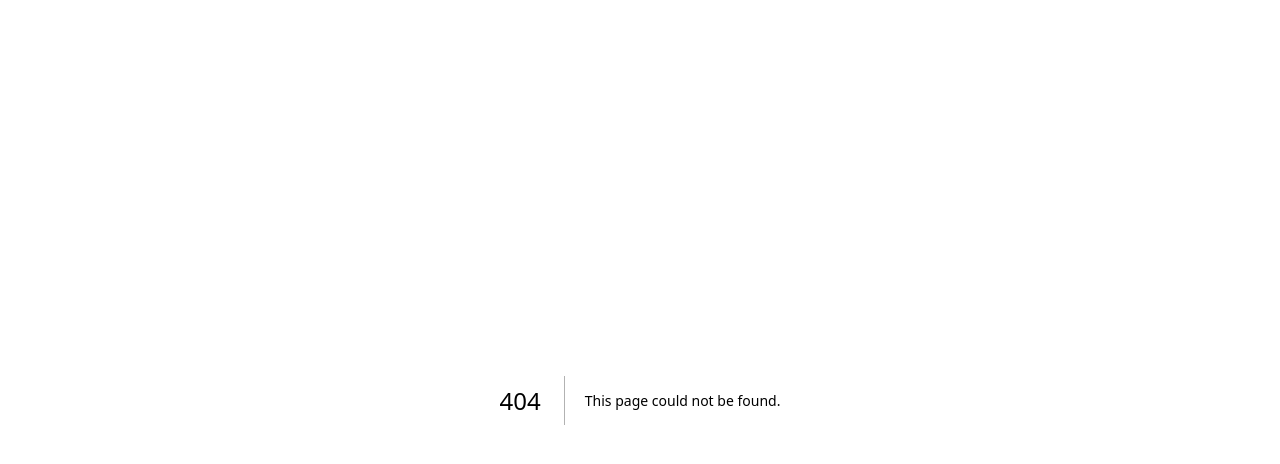
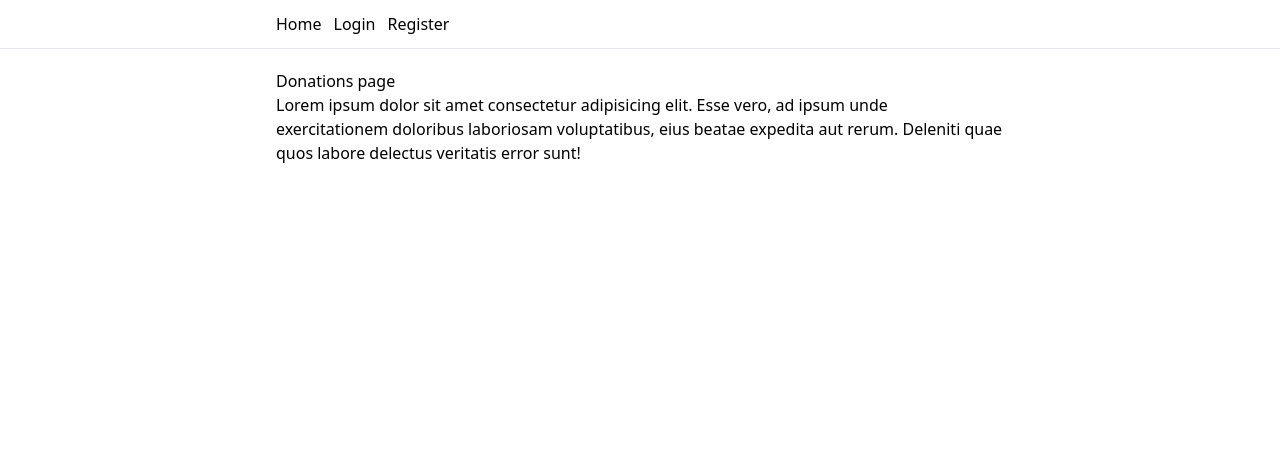
Before and after one commit to SySafarila/engsel-frontend, a Next.js app: page /dashboard/donations in a window 1280 px wide. Before the commit this address had no page. Shown: the top 464 px of the page. Built offline with nearby package versions, Linux system fonts and the light colour scheme.

Commit message:
add donations page

```diff
--- a/src/components/Navbar.tsx
+++ b/src/components/Navbar.tsx
@@ -30,6 +30,7 @@ const Navbar = ({ authenticated = false }: { authenticated: boolean }) => {
         {authenticated === true && (
           <>
             <Link href="/dashboard">Dashboard</Link>
+            <Link href="/dashboard/donations">Donations</Link>
             <span onClick={logout} className="cursor-pointer">
               Logout
             </span>
--- /dev/null
+++ b/src/pages/dashboard/donations/index.tsx
@@ -0,0 +1,19 @@
+import MainLayout from "@/components/layouts/MainLayout";
+
+const Donations = () => {
+  return (
+    <MainLayout>
+      <div className="p-5">
+        <p>Donations page</p>
+        <p>
+          Lorem ipsum dolor sit amet consectetur adipisicing elit. Esse vero, ad
+          ipsum unde exercitationem doloribus laboriosam voluptatibus, eius
+          beatae expedita aut rerum. Deleniti quae quos labore delectus
+          veritatis error sunt!
+        </p>
+      </div>
+    </MainLayout>
+  );
+};
+
+export default Donations;
```
